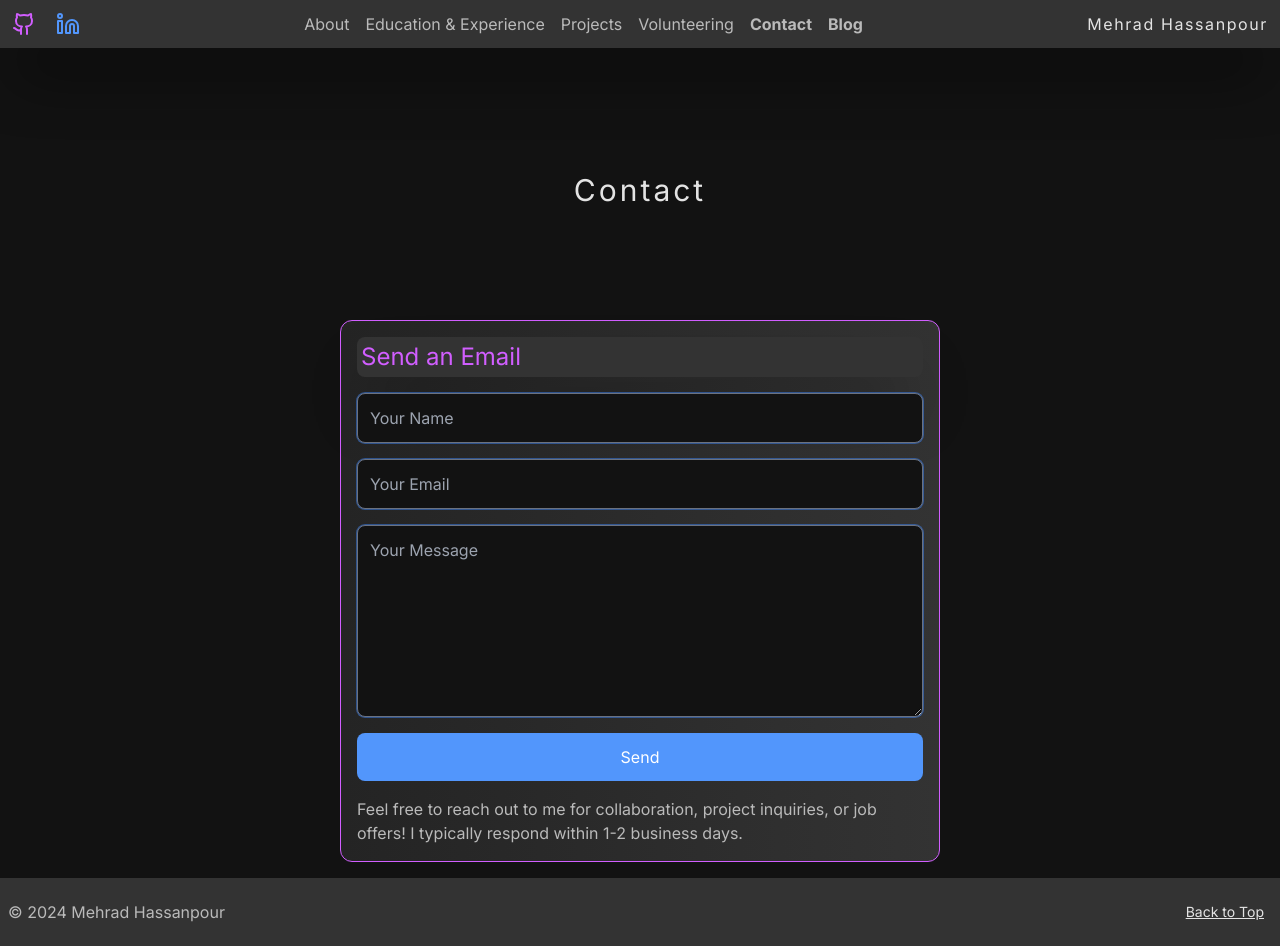
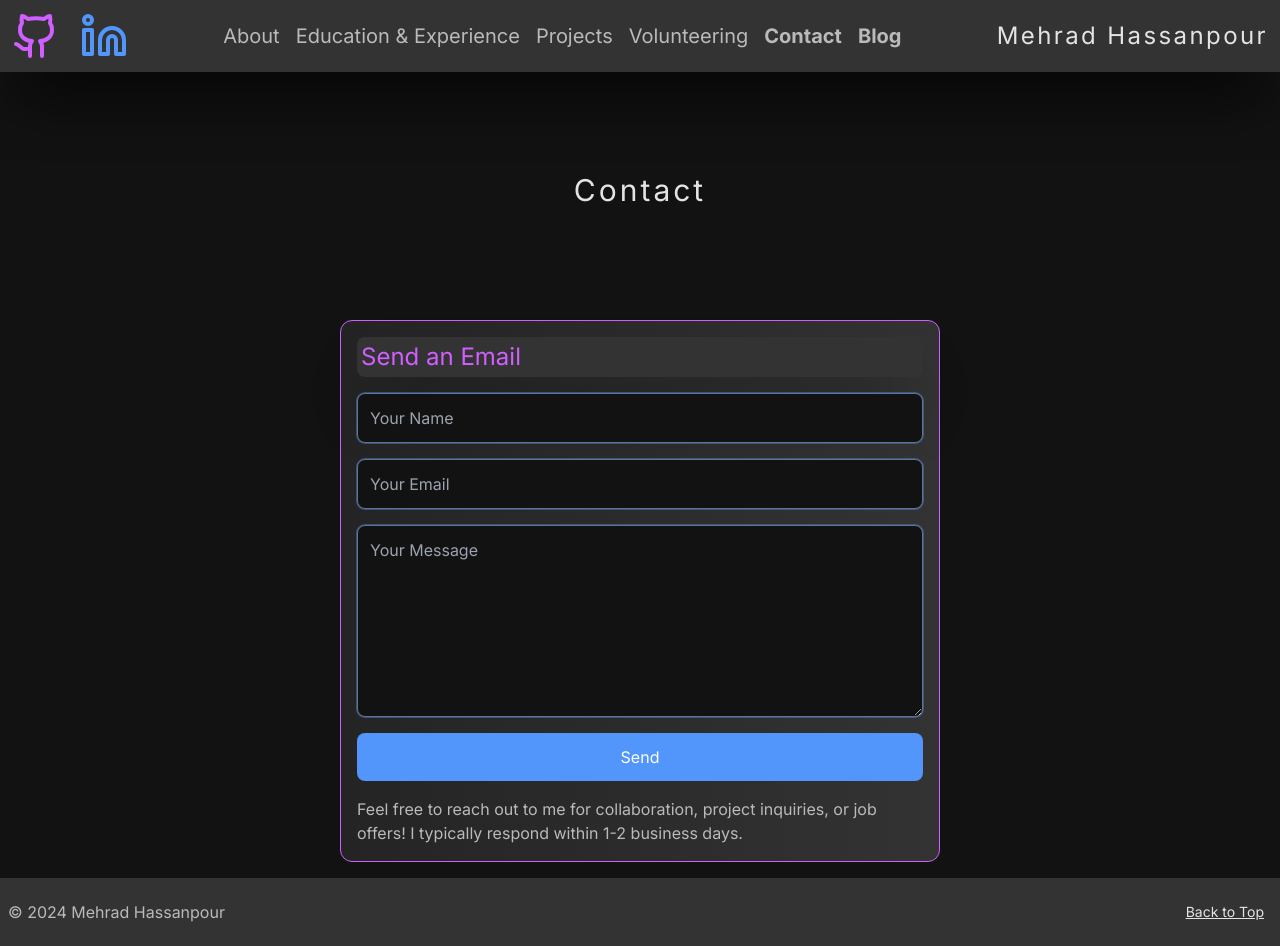
Before and after one commit to mehradhpr/mehradhpr.github.io, a Next.js app in the folder portfolio/: page /contact in a window 1280 px wide. Built offline with nearby package versions, Linux system fonts and the light colour scheme.

Commit message:
Made the navbar responsive

```diff
--- a/portfolio/src/components/image-particles.tsx
+++ b/portfolio/src/components/image-particles.tsx
@@ -35,7 +35,7 @@ export default function ParticleImageComponent() {
         setMaxParticles(12000);
       } else if (window.innerWidth > 1300) {
         setScale(0.57);
-        setSize({ width: 750, height: 900 });
+        setSize({ width: 750, height: 950 });
         setMaxParticles(11000);
       } else if (window.innerWidth > 1070) {
         setScale(0.5);
--- a/portfolio/src/components/nav.tsx
+++ b/portfolio/src/components/nav.tsx
@@ -17,7 +17,7 @@ export const NavBar = () => {
   };
 
   const updateScreenSize = () => {
-    setIsMobile(window.innerWidth <= 830); // You can adjust this value based on your design
+    setIsMobile(window.innerWidth <= 810); // You can adjust this value based on your design
   };
 
   useEffect(() => {
@@ -38,11 +38,11 @@ export const NavBar = () => {
             ))}
 
           <Link href="https://github.com/mehradhpr">
-            <GithubIcon className="transition-colors p-2 size-10 rounded-md text-pink" />
+            <GithubIcon className="transition-colors p-2 size-10 xl:size-16 rounded-md text-pink" />
           </Link>
 
           <Link href="https://www.linkedin.com/in/mehradhassanp/">
-            <Linkedin className="transition-colors p-2 size-10 rounded-md text-blue" />
+            <Linkedin className="transition-colors p-2 size-10 xl:size-16 rounded-md text-blue" />
           </Link>
         </div>
 
@@ -91,23 +91,41 @@ export const NavBar = () => {
             </div>
           )
         ) : (
-          <div className="flex gap-4 p-2 justify-center">
-            <Link href="/" className="rounded-md">
+          <div className="flex gap-4 py-2 justify-center sm:text-sm md:text-base lg:text-lg xl:text-xl 2xl:text-2xl">
+            <Link
+              href="/"
+              className="rounded-md py-2 hover:bg-gray-200 transition-colors duration-300"
+            >
               About
             </Link>
-            <Link href="/ed&ex" className="rounded-md">
+            <Link
+              href="/ed&ex"
+              className="rounded-md py-2 hover:bg-gray-200 transition-colors duration-300"
+            >
               Education & Experience
             </Link>
-            <Link href="/projects" className="rounded-md">
+            <Link
+              href="/projects"
+              className="rounded-md py-2 hover:bg-gray-200 transition-colors duration-300"
+            >
               Projects
             </Link>
-            <Link href="/volunteering" className="rounded-md">
+            <Link
+              href="/volunteering"
+              className="rounded-md py-2 hover:bg-gray-200 transition-colors duration-300"
+            >
               Volunteering
             </Link>
-            <Link href="/contact" className="rounded-md font-bold">
+            <Link
+              href="/contact"
+              className="rounded-md py-2 hover:bg-gray-200 transition-colors duration-300 font-bold"
+            >
               Contact
             </Link>
-            <Link href="/blog" className="rounded-md font-bold">
+            <Link
+              href="/blog"
+              className="rounded-md py-2 hover:bg-gray-200 transition-colors duration-300 font-bold"
+            >
               Blog
             </Link>
           </div>
@@ -115,7 +133,7 @@ export const NavBar = () => {
 
         <div className="flex justify-end">
           <Link href="/" className="rounded-md">
-            <div className="p-2 text-md text-title rounded-xl min-h-fit min-w-fit z-50 tracking-widest">
+            <div className="p-2 text-md text-title rounded-xl min-h-fit min-w-fit z-50 tracking-widest xl:text-2xl">
               Mehrad Hassanpour
             </div>
           </Link>
```
